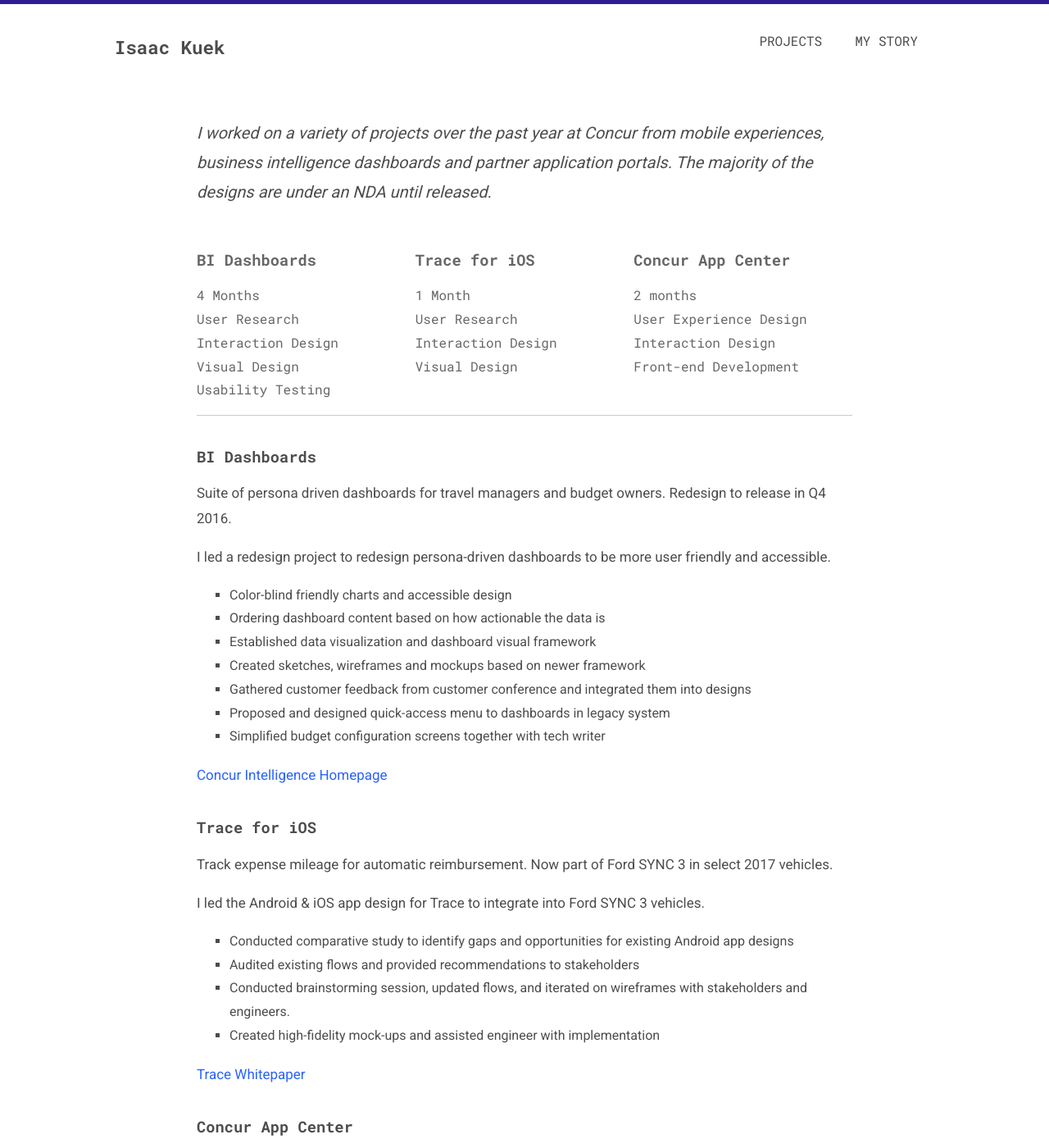
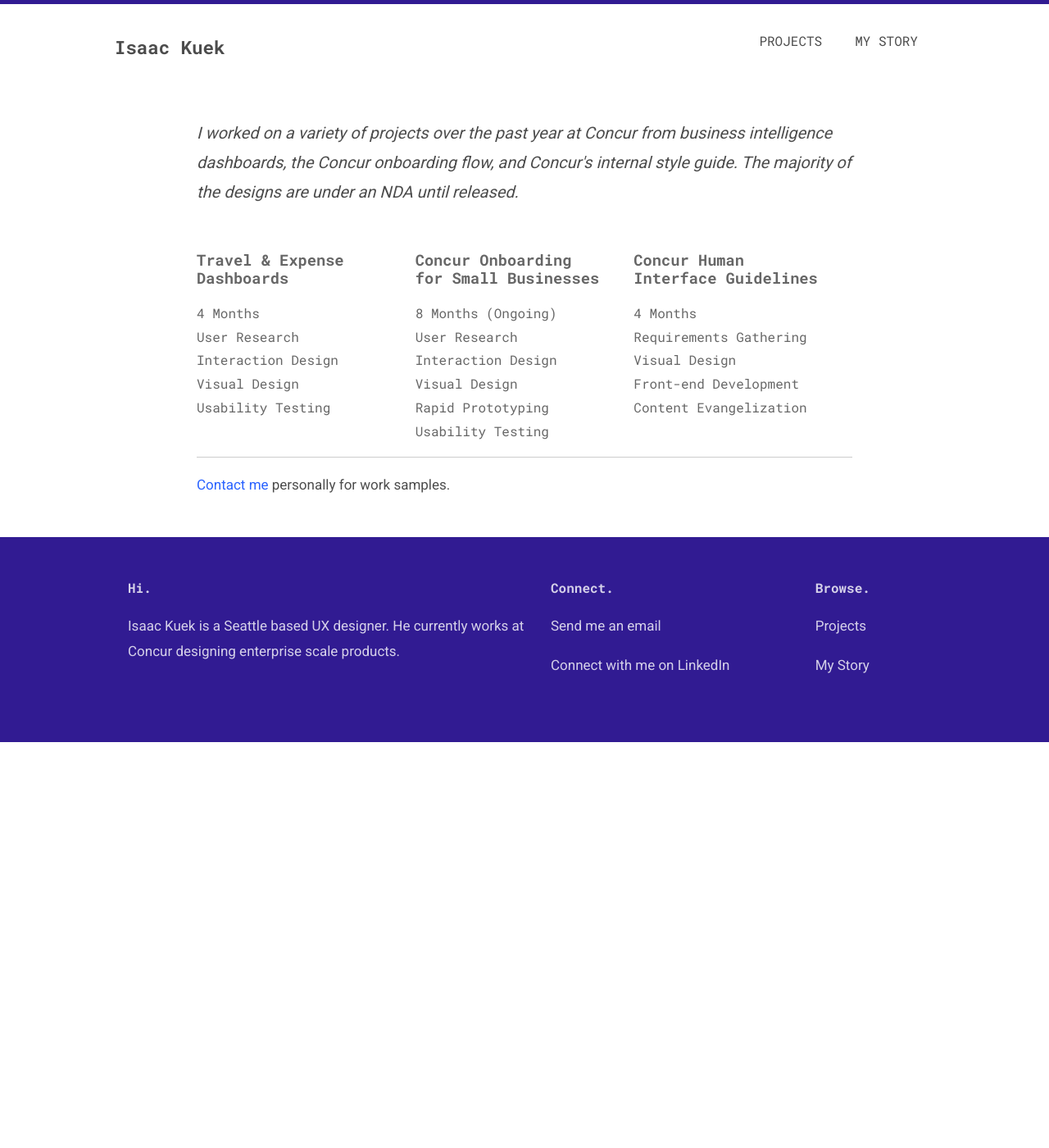
Before and after one commit to isaackuek/isaackuek.me, a Jekyll site: the page built from _posts/2016-07-10-concur.markdown, in a window 1280 px wide and 1400 px high. Shown: the whole window at 82% size. Built offline with Jekyll 4.4.1, drawn with Linux system fonts in a browser that asks for light colours; nearby versions of some CDN libraries; some of the changed text lies outside the part shown.

Commit message:
updated Concur page

```diff
--- a/_posts/2016-07-10-concur.markdown
+++ b/_posts/2016-07-10-concur.markdown
@@ -1,64 +1,32 @@
 ---
 layout: post
 title:  "Concur"
-subtitle: "Designing actionable dashboards, car mileage tracking mobile app, and Concur's partner application portal."
+subtitle: "Leading designs for actionable dashboards, onboarding flows, and Concur's internal style guide."
 heroImage: "/res/concur/concur-teaser.png"
-projectDescription: "I worked on a variety of projects over the past year at Concur from mobile experiences, business intelligence dashboards and partner application portals. The majority of the designs are under an NDA until released."
+projectDescription: "I worked on a variety of projects over the past year at Concur from business intelligence dashboards, the Concur onboarding flow, and Concur's internal style guide. The majority of the designs are under an NDA until released."
 projectInfo:
-- title: "BI Dashboards"
+- title: "Travel & Expense Dashboards"
   content:
   - "4 Months"
   - "User Research"
   - "Interaction Design"
   - "Visual Design"
   - "Usability Testing"
-- title: "Trace for iOS"
+- title: "Concur Onboarding for Small Businesses"
   content:
-  - "1 Month"
+  - "8 Months (Ongoing)"
   - "User Research"
   - "Interaction Design"
   - "Visual Design"
-- title: "Concur App Center"
+  - "Rapid Prototyping"
+  - "Usability Testing"
+- title: "Concur Human Interface Guidelines"
   content:
-  - "2 months"
-  - "User Experience Design"
-  - "Interaction Design"
+  - "4 Months"
+  - "Requirements Gathering"
+  - "Visual Design"
   - "Front-end Development"
+  - "Content Evangelization"
 ---
 
-### BI Dashboards
-Suite of persona driven dashboards for travel managers and budget owners. Redesign to release in Q4 2016.
-
-I led a redesign project to redesign persona-driven dashboards to be more user friendly and accessible.
-
-- Color-blind friendly charts and accessible design
-- Ordering dashboard content based on how actionable the data is
-- Established data visualization and dashboard visual framework
-- Created sketches, wireframes and mockups based on newer framework
-- Gathered customer feedback from customer conference and integrated them into designs
-- Proposed and designed quick-access menu to dashboards in legacy system
-- Simplified budget configuration screens together with tech writer
-
-[Concur Intelligence Homepage](https://www.concur.com/en-us/business-intelligence)
-
-### Trace for iOS
-Track expense mileage for automatic reimbursement. Now part of Ford SYNC 3 in select 2017 vehicles.
-
-I led the Android & iOS app design for Trace to integrate into Ford SYNC 3 vehicles.
-
-- Conducted comparative study to identify gaps and opportunities for existing Android app designs
-- Audited existing flows and provided recommendations to stakeholders
-- Conducted brainstorming session, updated flows, and iterated on wireframes with stakeholders and engineers.
-- Created high-fidelity mock-ups and assisted engineer with implementation
-
-[Trace Whitepaper](https://drive.google.com/file/d/0BxN1EJFiZLNYcTFsWnJ3dEZ2M0k/view)
-
-### Concur App Center
-Redesign of partner application site to search, discover, and connect to Concur
-
-- Negotiated designs and assisted stakeholders to decide on initial and future layout
-- Brainstormed different interaction models for listing, searching and navigating apps
-- Worked together with dev team and chunked designs into stories
-- Created user flows, mockups and made layout tweaks directly in CSS
-
-[Concur App Center Homepage](https://www.concur.com/en-us/app-center)
+[Contact me](mailto:kuek.isaac@gmail.com) personally for work samples.
```
